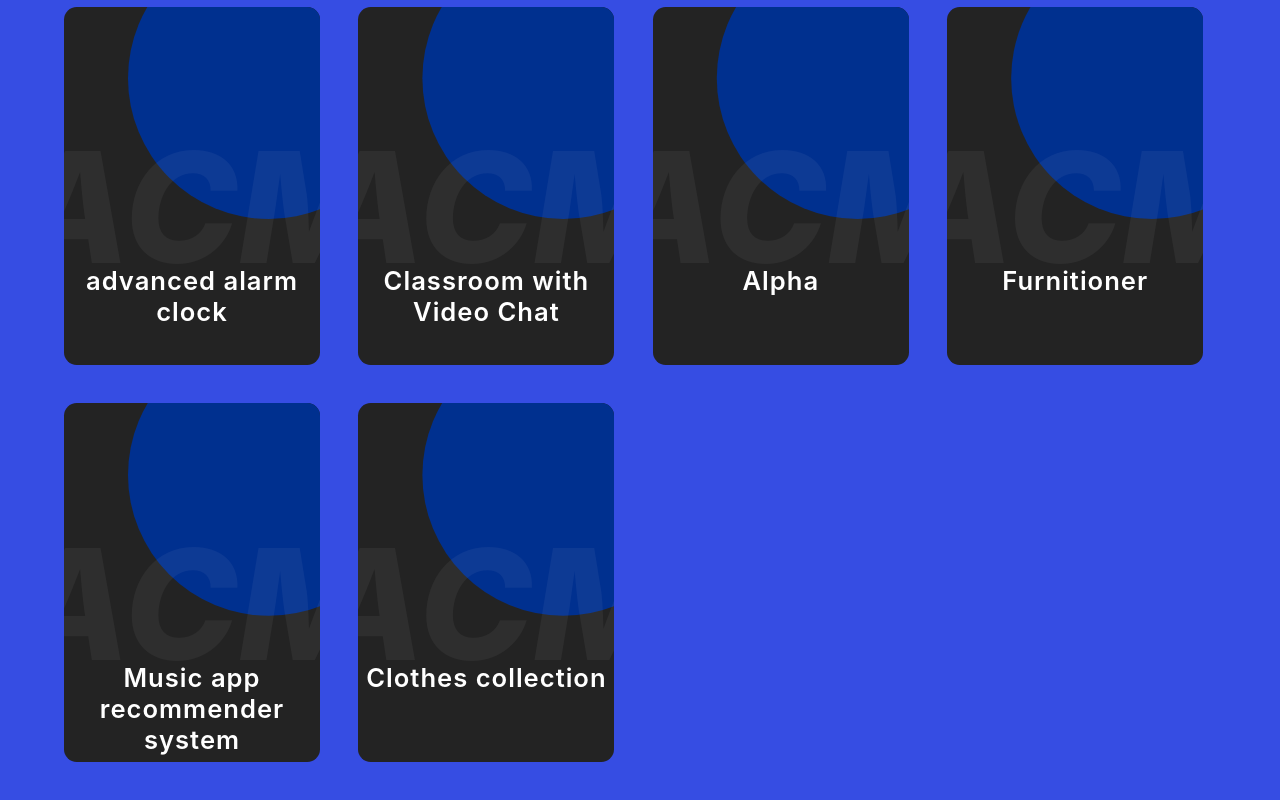
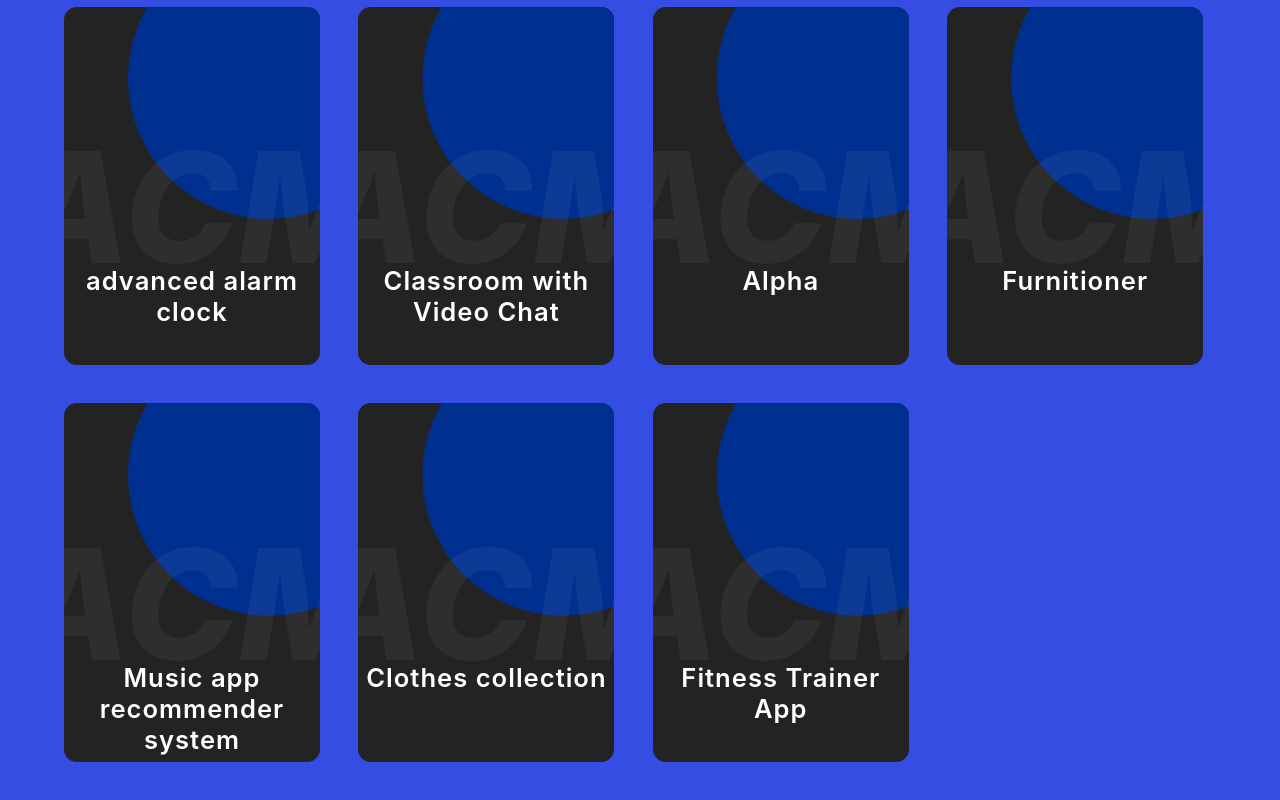
Before and after one commit to ACM-JUIT/Project-Ideas, a React (Create React App) app: page / in a window 1280 px wide. Shown: the part 3135-3935 px from the top of the page. Built offline with nearby package versions, Linux system fonts and the light colour scheme.

Commit message:
Changes made by Nitish Gupta

```diff
--- a/src/data.js
+++ b/src/data.js
@@ -135,4 +135,8 @@ export const projectsData = [
       projectName: "Clothes collection",
     techStack:"Flutter. An AI based flutter application that suggests clothes as per user reference."
    },
+{
+      projectName: "Fitness Trainer App",
+      techStack: "This app helps you with your daily exercises and helps you boost your stamina.",
+   },
 ];
```
